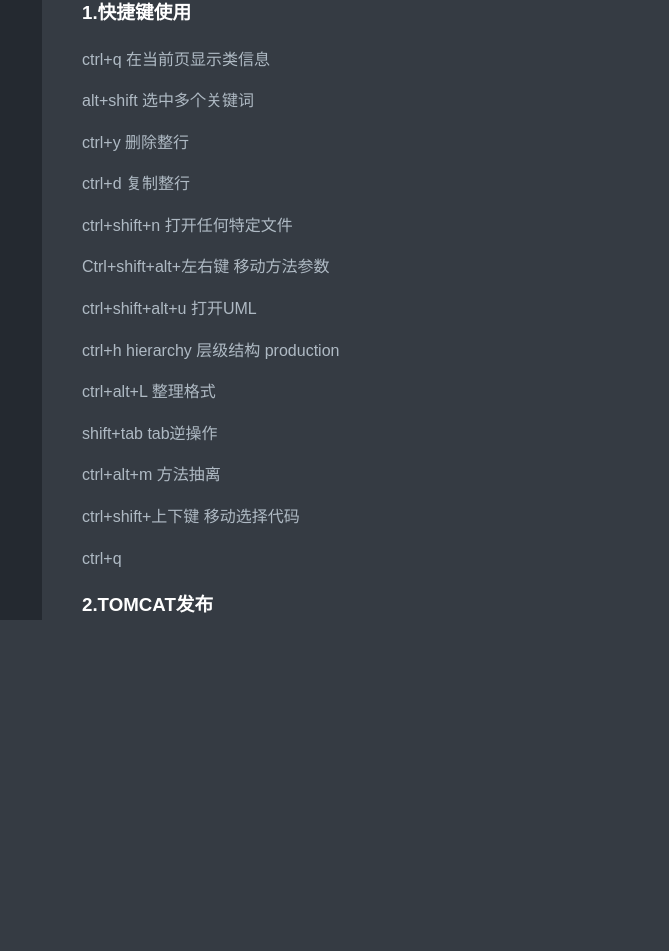
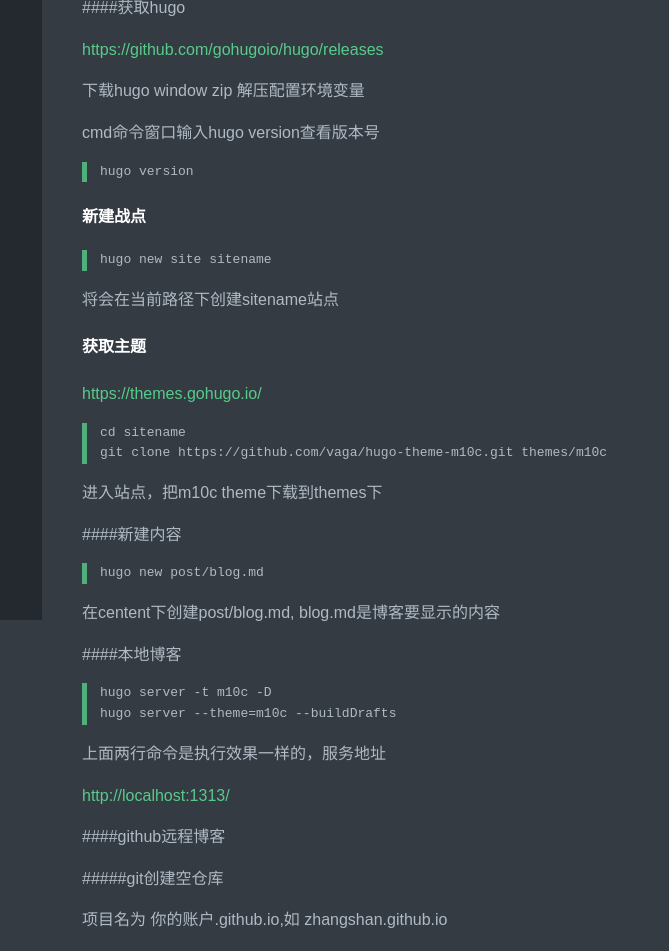
Before and after one commit to zhangjinhang00/zhangjinhang00.github.io, a plain HTML site: page post/blog/index.html in a window 1280 px wide. Shown: the part 180-1131 px from the top of the page, 278-947 px from the left. Before the commit the page ends 859 px from the top, so only its background shows below. Drawn offline with Linux system fonts and the light colour scheme.

Commit message:
hugo build

```diff
--- a/post/blog/index.html
+++ b/post/blog/index.html
@@ -12,36 +12,46 @@
 
     <meta name="twitter:card" content="summary"/>
 <meta name="twitter:title" content="使用hugo创建博客"/>
-<meta name="twitter:description" content=" 1.快捷键使用 ctrl&#43;q 在当前页显示类信息
-alt&#43;shift 选中多个关键词
-ctrl&#43;y 删除整行
-ctrl&#43;d 复制整行
-ctrl&#43;shift&#43;n 打开任何特定文件
-Ctrl&#43;shift&#43;alt&#43;左右键 移动方法参数
-ctrl&#43;shift&#43;alt&#43;u 打开UML
-ctrl&#43;h hierarchy 层级结构 production
-ctrl&#43;alt&#43;L 整理格式
-shift&#43;tab tab逆操作
-ctrl&#43;alt&#43;m 方法抽离
-ctrl&#43;shift&#43;上下键 移动选择代码
-ctrl&#43;q
-2.TOMCAT发布 "/>
+<meta name="twitter:description" content="####获取hugo
+https://github.com/gohugoio/hugo/releases
+下载hugo window zip 解压配置环境变量
+cmd命令窗口输入hugo version查看版本号
+hugo version  新建战点 hugo new site sitename  将会在当前路径下创建sitename站点
+获取主题 https://themes.gohugo.io/
+cd sitename git clone https://github.com/vaga/hugo-theme-m10c.git themes/m10c  进入站点，把m10c theme下载到themes下
+####新建内容
+hugo new post/blog.md  在centent下创建post/blog.md, blog.md是博客要显示的内容
+####本地博客
+hugo server -t m10c -D hugo server --theme=m10c --buildDrafts  上面两行命令是执行效果一样的，服务地址
+http://localhost:1313/
+####github远程博客
+#####git创建空仓库
+项目名为 你的账户.github.io,如 zhangshan.github.io
+#####打包
+hugo -t m10c --baseUrl=&quot;https://zhangshan.github.io&quot; -D  执行后会在根目录下生成public文件夹
+#####构建git项目
+cd public git init git add ."/>
 
     <meta property="og:title" content="使用hugo创建博客" />
-<meta property="og:description" content=" 1.快捷键使用 ctrl&#43;q 在当前页显示类信息
-alt&#43;shift 选中多个关键词
-ctrl&#43;y 删除整行
-ctrl&#43;d 复制整行
-ctrl&#43;shift&#43;n 打开任何特定文件
-Ctrl&#43;shift&#43;alt&#43;左右键 移动方法参数
-ctrl&#43;shift&#43;alt&#43;u 打开UML
-ctrl&#43;h hierarchy 层级结构 production
-ctrl&#43;alt&#43;L 整理格式
-shift&#43;tab tab逆操作
-ctrl&#43;alt&#43;m 方法抽离
-ctrl&#43;shift&#43;上下键 移动选择代码
-ctrl&#43;q
-2.TOMCAT发布 " />
+<meta property="og:description" content="####获取hugo
+https://github.com/gohugoio/hugo/releases
+下载hugo window zip 解压配置环境变量
+cmd命令窗口输入hugo version查看版本号
+hugo version  新建战点 hugo new site sitename  将会在当前路径下创建sitename站点
+获取主题 https://themes.gohugo.io/
+cd sitename git clone https://github.com/vaga/hugo-theme-m10c.git themes/m10c  进入站点，把m10c theme下载到themes下
+####新建内容
+hugo new post/blog.md  在centent下创建post/blog.md, blog.md是博客要显示的内容
+####本地博客
+hugo server -t m10c -D hugo server --theme=m10c --buildDrafts  上面两行命令是执行效果一样的，服务地址
+http://localhost:1313/
+####github远程博客
+#####git创建空仓库
+项目名为 你的账户.github.io,如 zhangshan.github.io
+#####打包
+hugo -t m10c --baseUrl=&quot;https://zhangshan.github.io&quot; -D  执行后会在根目录下生成public文件夹
+#####构建git项目
+cd public git init git add ." />
 <meta property="og:type" content="article" />
 <meta property="og:url" content="https://zhangjinhang00.github.io/post/blog/" />
 <meta property="article:published_time" content="2019-07-01T10:23:09&#43;08:00"/>
@@ -82,35 +92,77 @@ ctrl&#43;q
     <div class="post-content">
 
 
-<h3 id="1-快捷键使用">1.快捷键使用</h3>
+<p>####获取hugo</p>
 
-<p>ctrl+q 在当前页显示类信息</p>
+<p><a href="https://github.com/gohugoio/hugo/releases">https://github.com/gohugoio/hugo/releases</a></p>
 
-<p>alt+shift 选中多个关键词</p>
+<p>下载hugo window zip 解压配置环境变量</p>
 
-<p>ctrl+y 删除整行</p>
+<p>cmd命令窗口输入hugo version查看版本号</p>
 
-<p>ctrl+d 复制整行</p>
+<pre><code class="language-shell">hugo version
+</code></pre>
 
-<p>ctrl+shift+n  打开任何特定文件</p>
+<h4 id="新建战点">新建战点</h4>
 
-<p>Ctrl+shift+alt+左右键 移动方法参数</p>
+<pre><code class="language-shell">hugo new site sitename
+</code></pre>
 
-<p>ctrl+shift+alt+u  打开UML</p>
+<p>将会在当前路径下创建sitename站点</p>
 
-<p>ctrl+h hierarchy 层级结构 production</p>
+<h4 id="获取主题">获取主题</h4>
 
-<p>ctrl+alt+L 整理格式</p>
+<p><a href="https://themes.gohugo.io/">https://themes.gohugo.io/</a></p>
 
-<p>shift+tab tab逆操作</p>
+<pre><code>cd sitename
+git clone https://github.com/vaga/hugo-theme-m10c.git themes/m10c
+</code></pre>
 
-<p>ctrl+alt+m 方法抽离</p>
+<p>进入站点，把m10c theme下载到themes下</p>
 
-<p>ctrl+shift+上下键 移动选择代码</p>
+<p>####新建内容</p>
 
-<p>ctrl+q</p>
+<pre><code>hugo new post/blog.md
+</code></pre>
 
-<h3 id="2-tomcat发布">2.TOMCAT发布</h3>
+<p>在centent下创建post/blog.md, blog.md是博客要显示的内容</p>
+
+<p>####本地博客</p>
+
+<pre><code class="language-启动fuw">hugo server -t m10c -D
+hugo server --theme=m10c --buildDrafts
+</code></pre>
+
+<p>上面两行命令是执行效果一样的，服务地址</p>
+
+<p><a href="http://localhost:1313/">http://localhost:1313/</a></p>
+
+<p>####github远程博客</p>
+
+<p>#####git创建空仓库</p>
+
+<p>项目名为 你的账户.github.io,如 zhangshan.github.io</p>
+
+<p>#####打包</p>
+
+<pre><code>hugo -t m10c --baseUrl=&quot;https://zhangshan.github.io&quot; -D
+</code></pre>
+
+<p>执行后会在根目录下生成public文件夹</p>
+
+<p>#####构建git项目</p>
+
+<pre><code>cd public
+git init
+git add .
+git commit -m &quot;frist commit&quot;
+git remote add origin https://github.com/zhangshan/zhangshan.github.io.git
+git push -u origin master
+</code></pre>
+
+<p>#####访问hugo博客</p>
+
+<p><a href="https://zhangshan.github.io">https://zhangshan.github.io</a></p>
 
     </div>
     <div class="post-footer">
```
Also changed, not shown: index.xml (+19 -14 lines), post/index.xml (+19 -14 lines).
